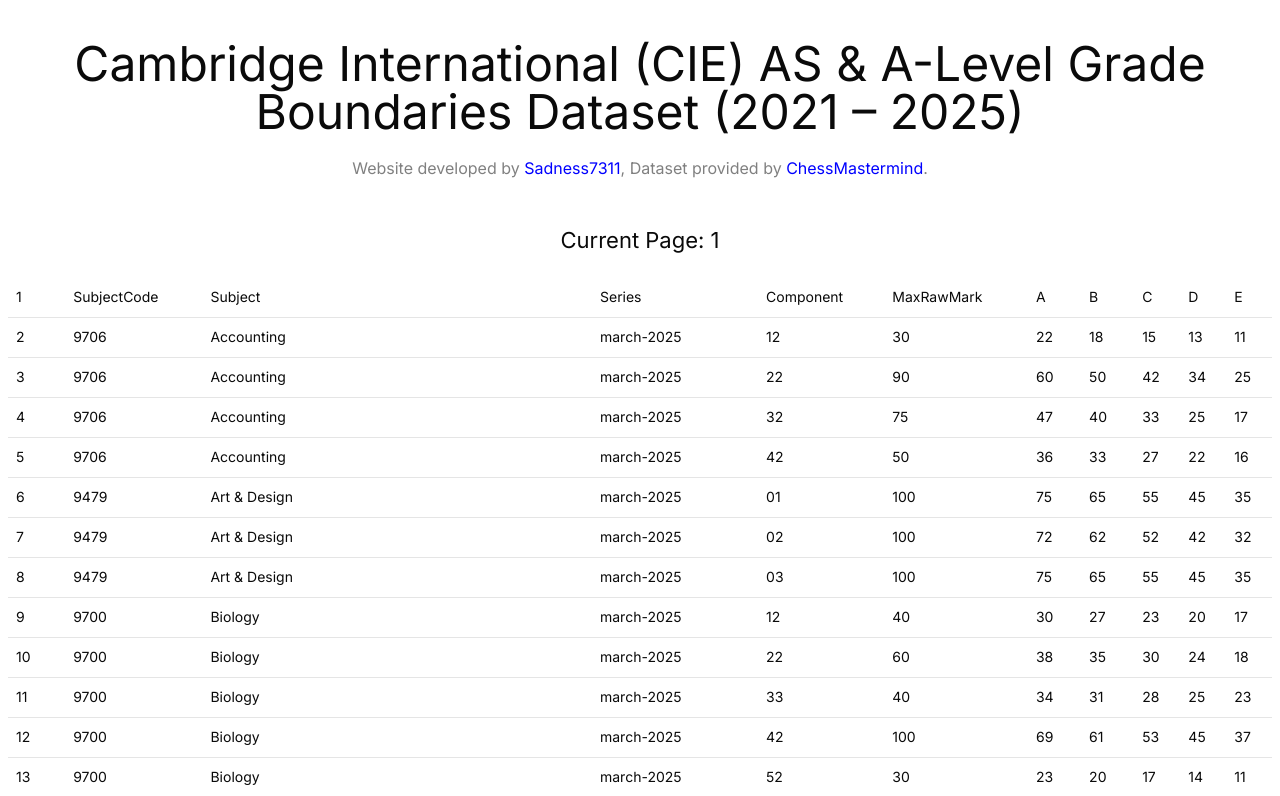
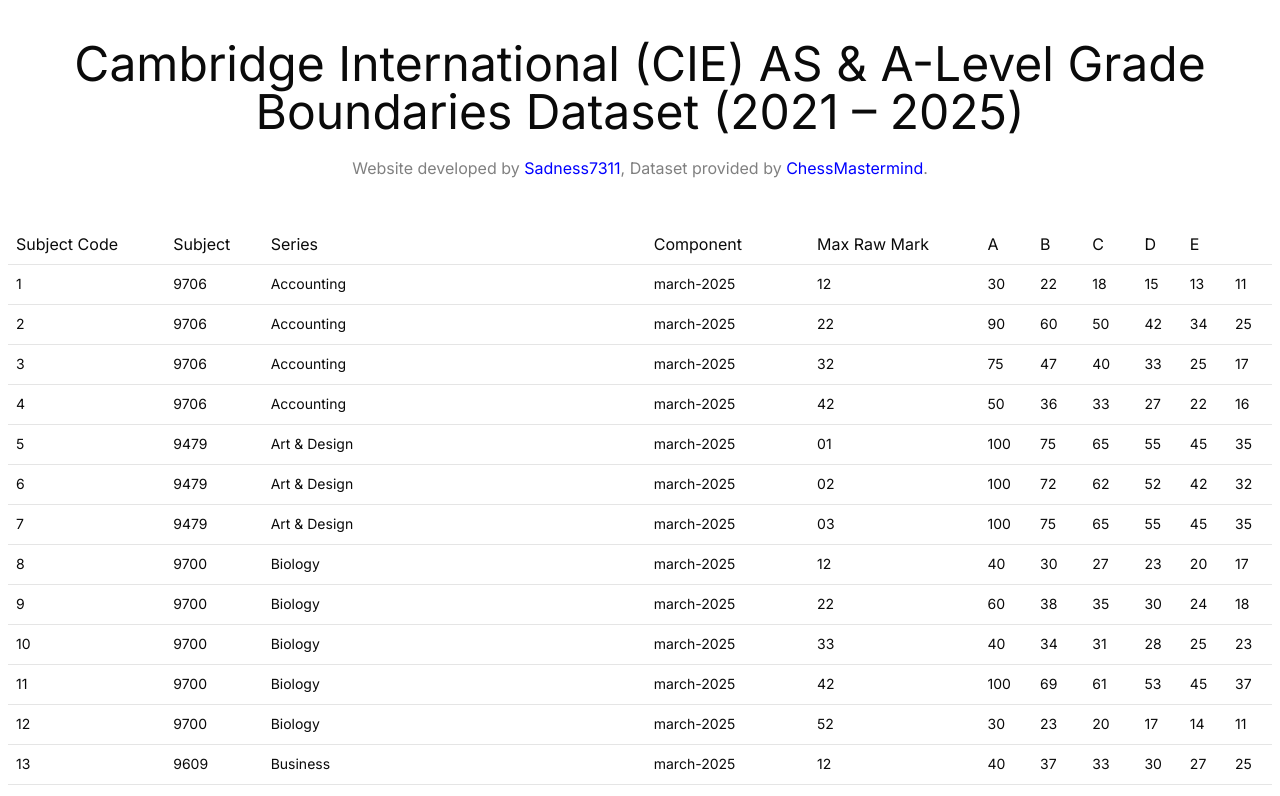
Before and after one commit to Sadness7311/grade-thresholds, a React (Vite) app: page / in a window 1280 px wide. Shown: the top 796 px of the page. Built offline with nearby package versions, Linux system fonts and the light colour scheme.

Commit message:
header not appearing on pages except first, current page removed.

```diff
--- a/src/App.jsx
+++ b/src/App.jsx
@@ -20,7 +20,10 @@
       <h1>Cambridge International (CIE) AS & A-Level Grade Boundaries Dataset (2021 – 2025)</h1>
       <p className='text-[grey] mb-6'>Website developed by <a href="https://github.com/Sadness7311">Sadness7311</a>, Dataset provided by <a href="https://github.com/ChessMastermind/">ChessMastermind</a>.</p>
 
-      <ThresholdsTable thresholds={thresholds} />
+      <ThresholdsTable
+        header={thresholds[0]}
+        thresholds={thresholds.slice(1)}
+      />
     </div>
   )
 }
--- a/src/ThresholdsTable.jsx
+++ b/src/ThresholdsTable.jsx
@@ -1,5 +1,6 @@
 import {
   Table,
+  TableHeader,
   TableBody,
   TableHead,
   TableRow,
@@ -14,7 +15,8 @@
 } from "../components/ui/pagination"
 import { useEffect, useState } from "react"
 
-function ThresholdsTable({ thresholds }) {
+
+function ThresholdsTable({ header, thresholds }) {
 
   const totalPages = Math.ceil(thresholds.length / 200)
 
@@ -28,8 +30,12 @@
 
   return currentThresholds.length ? (
     <div className='w-full flex flex-col gap-5'>
-      <h2>Current Page: { page }</h2>
       <Table>
+        <TableHeader>
+          <TableRow className='text-base'>
+            { header.map((head, i) => <TableHead key={i}>{ head }</TableHead>)}
+          </TableRow>
+        </TableHeader>
         <TableBody>
           {
             currentThresholds.map((threshold, i) =>
```
Also changed, not shown: public/cie_grade_boundaries.csv.
